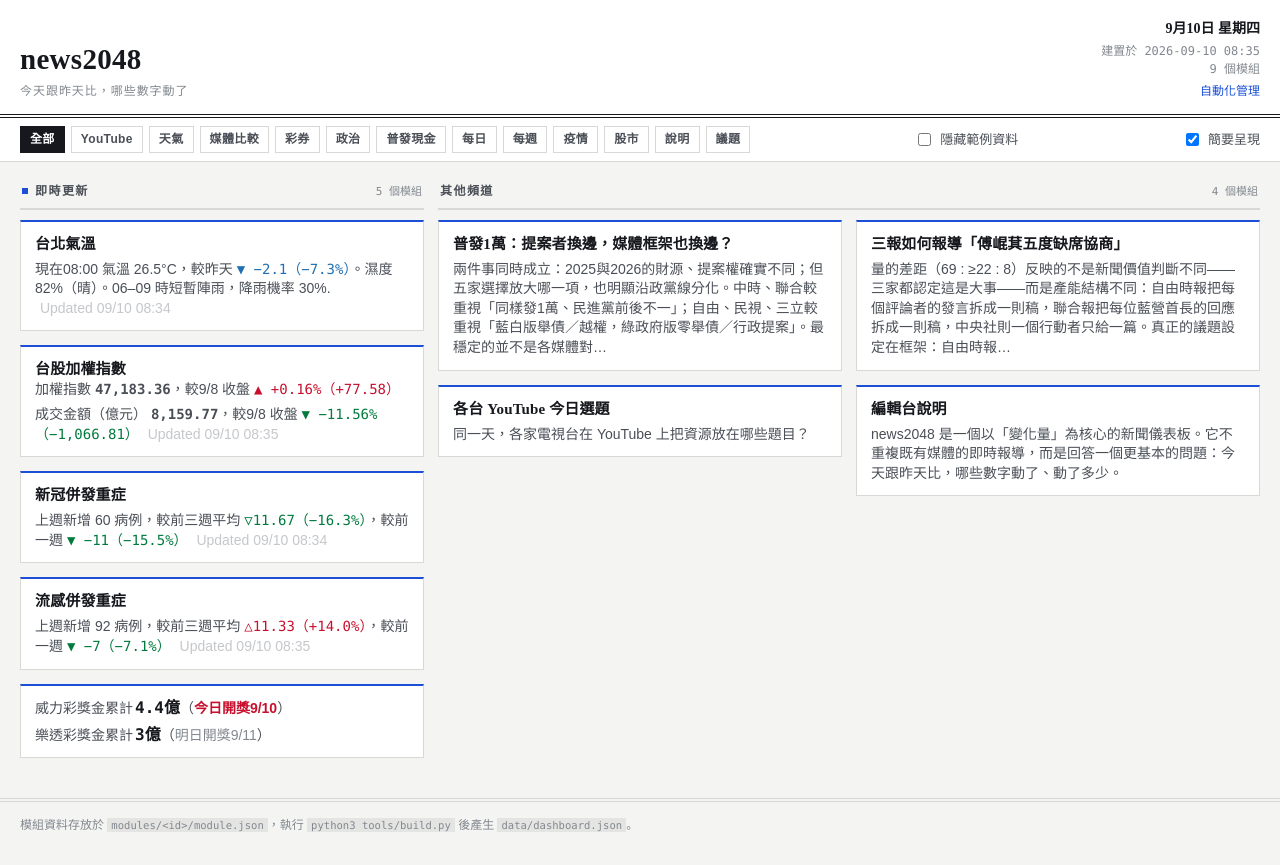
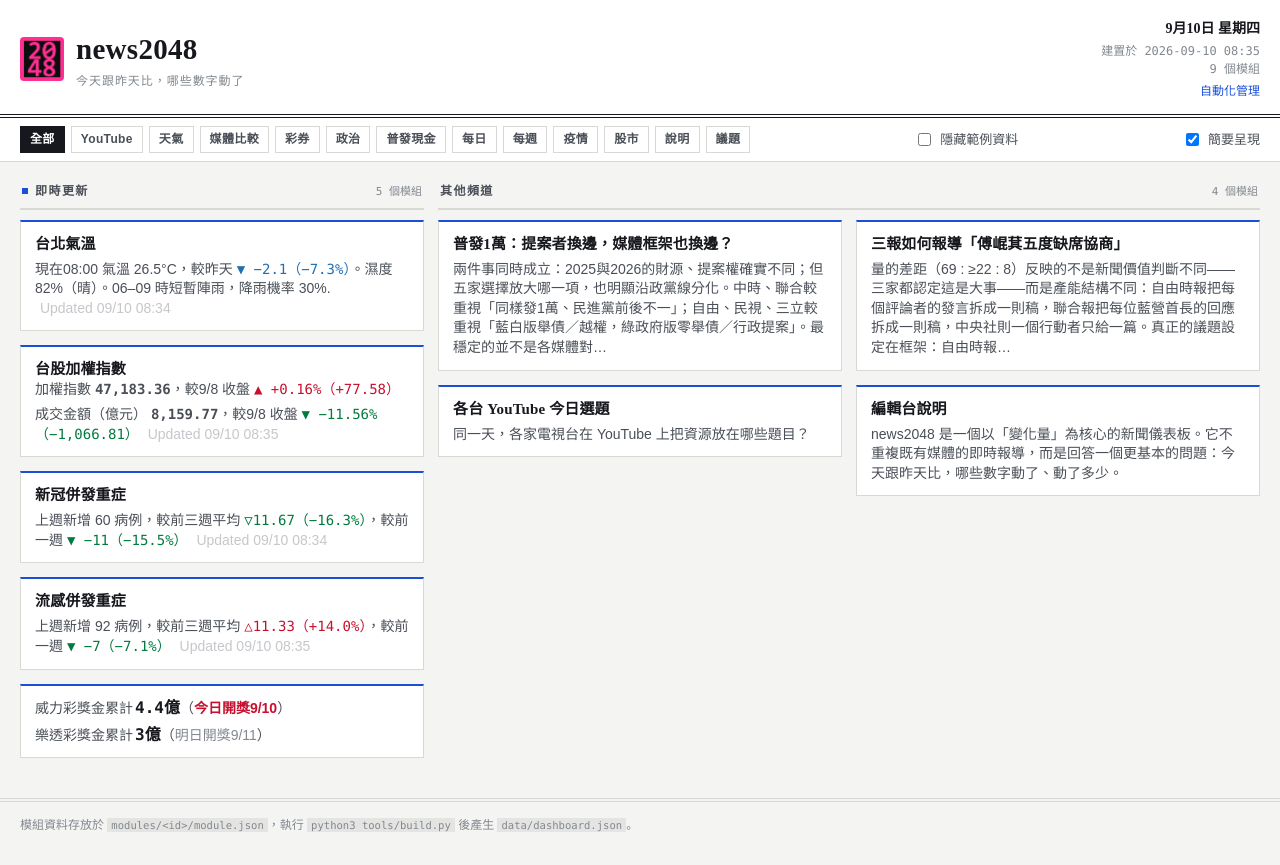
Before and after one commit to news2048/news2048.github.io, a plain HTML site: page index.html in a window 1280 px wide. Drawn offline with Linux system fonts and the light colour scheme.

Commit message:
Add news2048 brand logo and favicon
Use the provided 2048 mark in the site header and as the favicon.

```diff
--- a/assets/css/dashboard.css
+++ b/assets/css/dashboard.css
@@ -80,12 +80,29 @@ a { color: var(--accent); }
 
 .head-inner {
   display: flex;
-  align-items: flex-end;
+  align-items: center;
   justify-content: space-between;
   gap: 16px;
   padding-top: 18px;
   padding-bottom: 14px;
 }
+
+
+.brand {
+  display: flex;
+  align-items: center;
+  gap: 12px;
+}
+
+.brand-logo {
+  width: 44px;
+  height: 44px;
+  display: block;
+  flex: 0 0 auto;
+  border-radius: 4px;
+}
+
+.brand-text { min-width: 0; }
 
 .brand h1 {
   margin: 0;
--- a/index.html
+++ b/index.html
@@ -5,16 +5,19 @@
 <meta name="viewport" content="width=device-width, initial-scale=1">
 <title>news2048</title>
 <meta name="description" content="以「變化量」為核心的新聞儀表板">
-<link rel="icon" href="data:,">
-<link rel="stylesheet" href="assets/css/dashboard.css?v=20260910-epidemic-bars">
+<link rel="icon" type="image/png" href="assets/img/favicon.png">
+<link rel="stylesheet" href="assets/css/dashboard.css?v=20260910-logo">
 </head>
 <body>
 
 <header class="site-head">
   <div class="wrap head-inner">
     <div class="brand">
-      <h1>news2048</h1>
-      <p class="tagline">今天跟昨天比，哪些數字動了</p>
+      <img class="brand-logo" src="assets/img/logo.png" width="44" height="44" alt="news2048">
+      <div class="brand-text">
+        <h1>news2048</h1>
+        <p class="tagline">今天跟昨天比，哪些數字動了</p>
+      </div>
     </div>
     <div class="build-info">
       <span class="current-date" id="current-date">—</span>
@@ -61,6 +64,6 @@
   </div>
 </footer>
 
-<script src="assets/js/app.js?v=20260910-epidemic-bars"></script>
+<script src="assets/js/app.js?v=20260910-logo"></script>
 </body>
 </html>
```
Also changed, not shown: automation.html (+1 -1 lines), assets/img/favicon.png (added), assets/img/logo.png (added), 1 other file.
